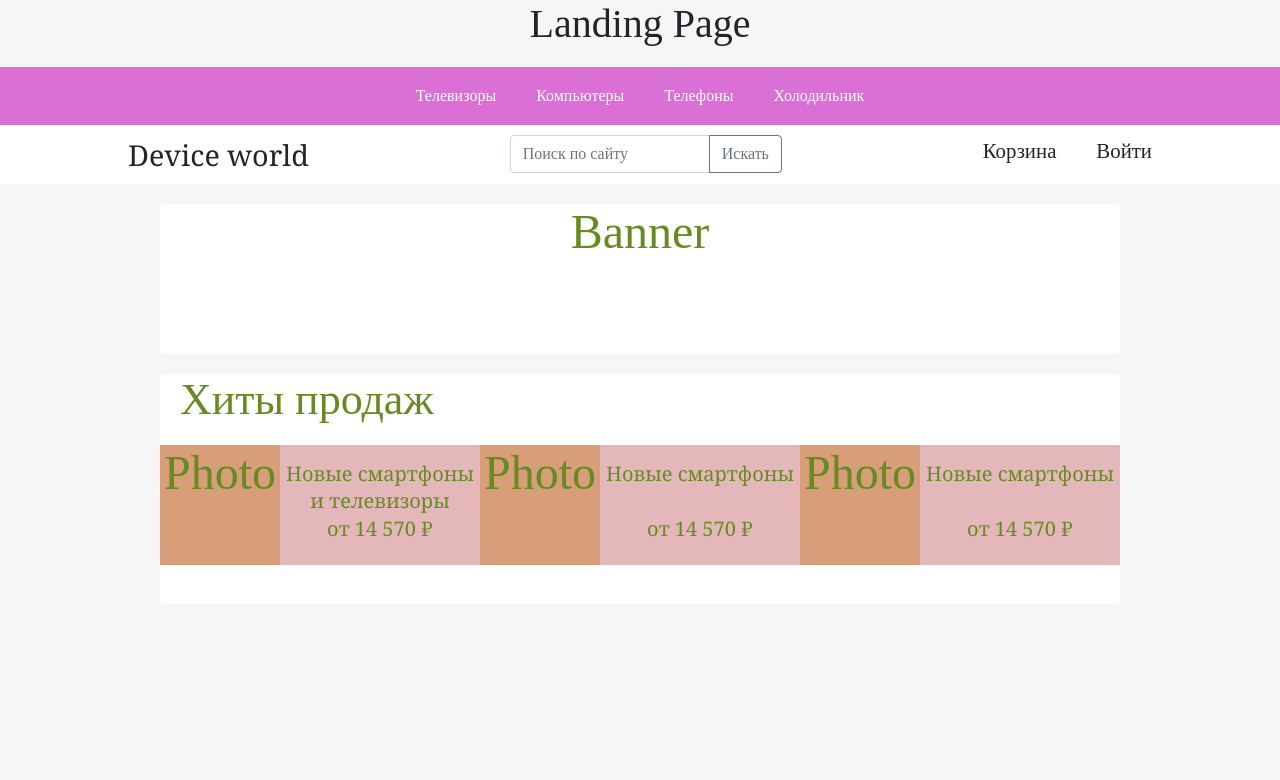
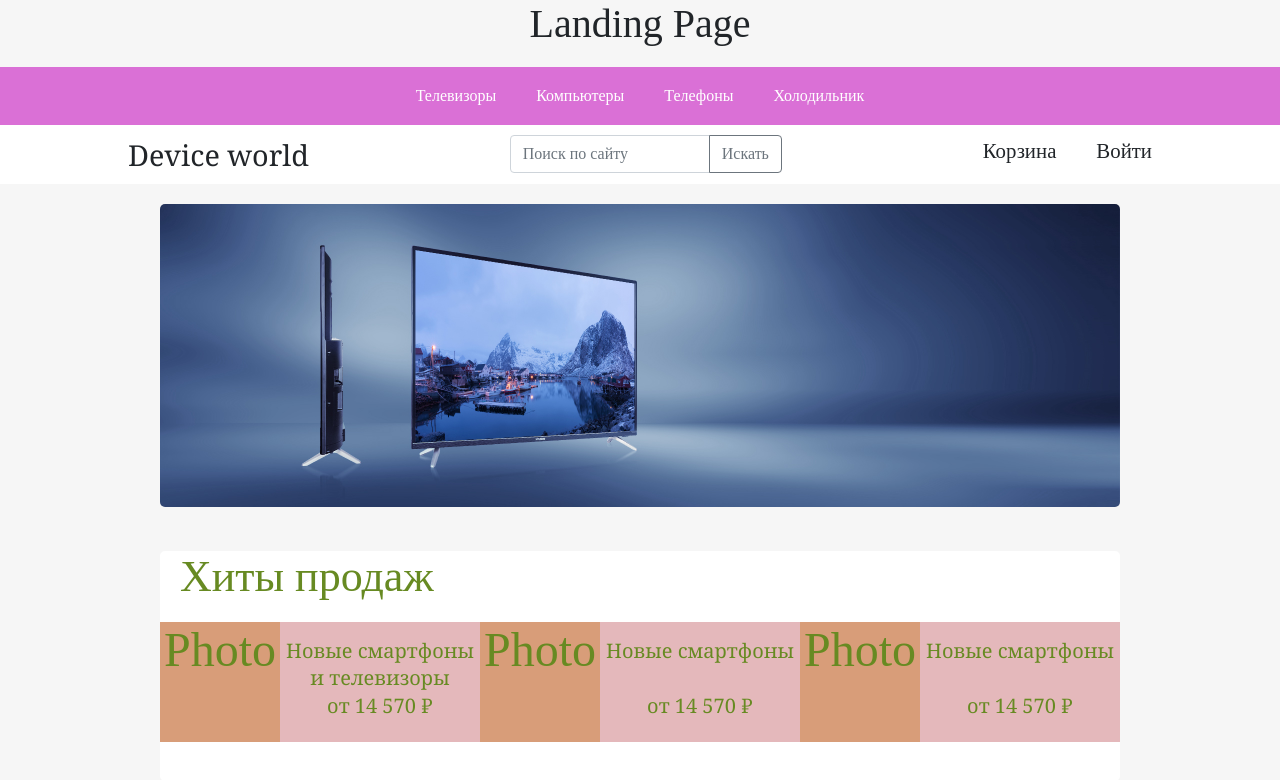
Before and after one commit to andrey136/web-store, a React (Create React App) app: page / in a window 1280 px wide. Shown: the top 780 px of the page. Built offline with nearby package versions, Linux system fonts and the light colour scheme.

Commit message:
added banner

```diff
--- a/src/App.css
+++ b/src/App.css
@@ -121,7 +121,7 @@ body{
   border-radius: 5px;
 }
 
-.first-banner{
+/* .first-banner{
   width: 960px;
   height: 150px;
   background: white;
@@ -129,6 +129,13 @@ body{
   font-size: 3em;
   text-align: center;
   color: rgb(103, 138, 34);
+  margin: 20px auto;
+} */
+
+.first-banner img{
+  width: 960px;
+  height: 303px;
+  border-radius: 5px;
   margin: 20px auto;
 }
 
--- /dev/null
+++ b/src/Components/Main Content/Banner.js
@@ -0,0 +1,16 @@
+import React from 'react';
+import '../../App.css';
+import banner from '../../img/banner2.jpg'
+
+class Banner extends React.Component {
+    render(){
+        return (
+    <div className="first-banner">
+        <img src={banner} />
+    </div>
+  );
+    }
+
+}
+
+export default Banner;
--- a/src/Components/Main Content/MainContent.js
+++ b/src/Components/Main Content/MainContent.js
@@ -1,12 +1,13 @@
 import React from 'react';
 import '../../App.css';
+import Banner from './Banner'
 
 class MainContent extends React.Component {
     render(){
         return (
     <div className="main-content">
         <div className="first-banner">
-            Banner
+            <Banner />
         </div>
         <div className="first-row-products">
             <h2>Хиты продаж</h2>
```
Also changed, not shown: src/img/banner2.jpg (added).
